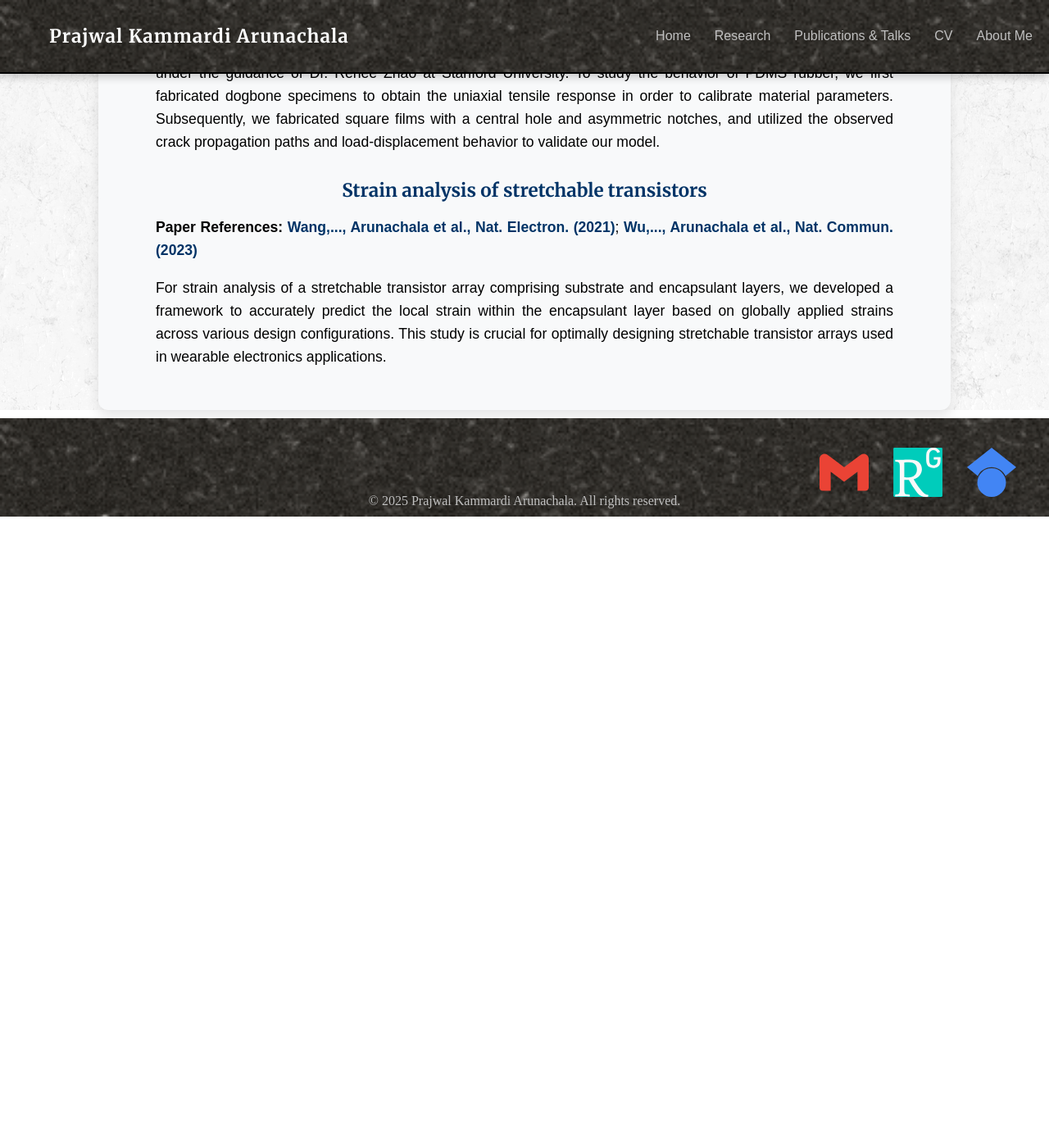
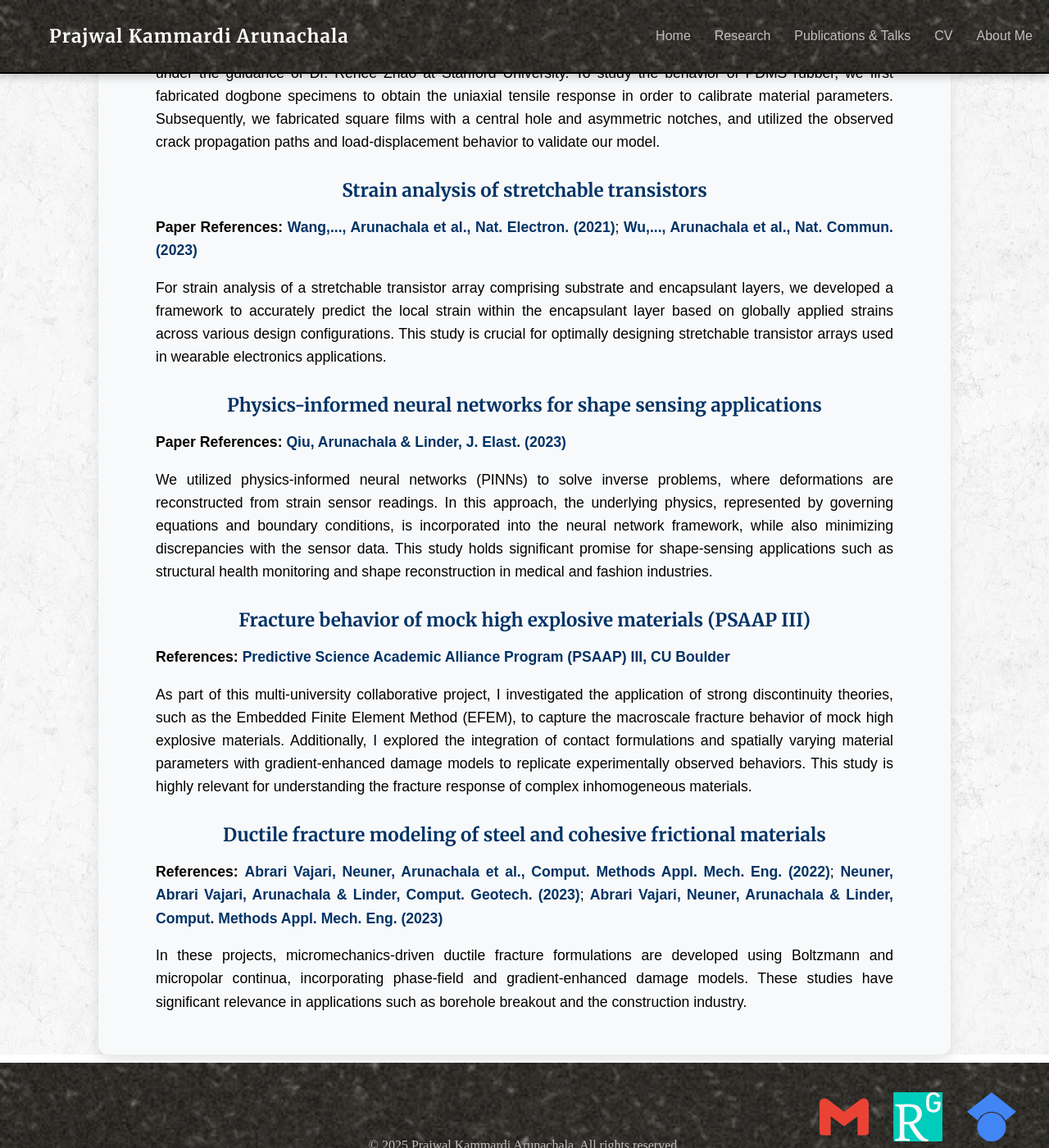
Before and after one commit to prajwalka/prajwalka.github.io, a Jekyll site: the page built from research.md, in a window 1280 px wide and 1400 px high, scrolled down 4859 px. Shown: the whole window at 82% size. Built offline with Jekyll 4.4.1, drawn with Linux system fonts in a browser that asks for light colours; some web fonts are replaced; before the commit the page ends 5489 px from its top, so only the background shows below that.

Commit message:
Updating research

```diff
--- a/research.md
+++ b/research.md
@@ -125,4 +125,34 @@ industrial processing, where it can be harnessed to tailor the properties of fin
     </p>
   </div>
 
+  <div class="research-subsection">
+    <h3>Physics-informed neural networks for shape sensing applications</h3>
+
+    <p><strong>Paper References:</strong> <a href="https://ascelibrary.org/doi/abs/10.1061/JENMDT.EMENG-6901" target="_blank">Qiu, Arunachala & Linder, J. Elast. (2023)</a></p>
+
+    <p>
+      We utilized physics-informed neural networks (PINNs) to solve inverse problems, where deformations are reconstructed from strain sensor readings. In this approach, the underlying physics, represented by governing equations and boundary conditions, is incorporated into the neural network framework, while also minimizing discrepancies with the sensor data. This study holds significant promise for shape-sensing applications such as structural health monitoring and shape reconstruction in medical and fashion industries.
+    </p>
+  </div>
+
+  <div class="research-subsection">
+    <h3>Fracture behavior of mock high explosive materials (PSAAP III)</h3>
+
+    <p><strong>References:</strong> <a href="https://micromorph.gitlab.io/overview/" target="_blank">Predictive Science Academic Alliance Program (PSAAP) III, CU Boulder</a></p>
+
+    <p>
+      As part of this multi-university collaborative project, I investigated the application of strong discontinuity theories, such as the Embedded Finite Element Method (EFEM), to capture the macroscale fracture behavior of mock high explosive materials. Additionally, I explored the integration of contact formulations and spatially varying material parameters with gradient-enhanced damage models to replicate experimentally observed behaviors. This study is highly relevant for understanding the fracture response of complex inhomogeneous materials.
+    </p>
+  </div>
+
+  <div class="research-subsection">
+    <h3>Ductile fracture modeling of steel and cohesive frictional materials</h3>
+
+    <p><strong>References:</strong> <a href="https://www.sciencedirect.com/science/article/pii/S0045782522004972" target="_blank">Abrari Vajari, Neuner, Arunachala et al., Comput. Methods Appl. Mech. Eng. (2022)</a>; <a href="https://www.sciencedirect.com/science/article/pii/S0266352X22004013" target="_blank">Neuner, Abrari Vajari, Arunachala & Linder, Comput. Geotech. (2023)</a>; <a href="https://www.sciencedirect.com/science/article/pii/S0045782523005285" target="_blank">Abrari Vajari, Neuner, Arunachala & Linder, Comput. Methods Appl. Mech. Eng. (2023)</a></p>
+
+    <p>
+      In these projects, micromechanics-driven ductile fracture formulations are developed using Boltzmann and micropolar continua, incorporating phase-field and gradient-enhanced damage models. These studies have significant relevance in applications such as borehole breakout and the construction industry.
+    </p>
+  </div>
+
 </section>
```
